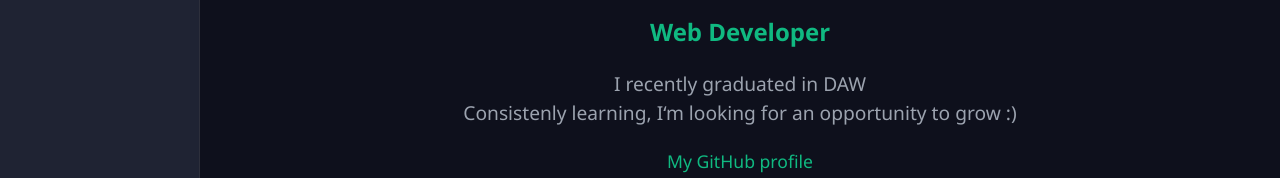
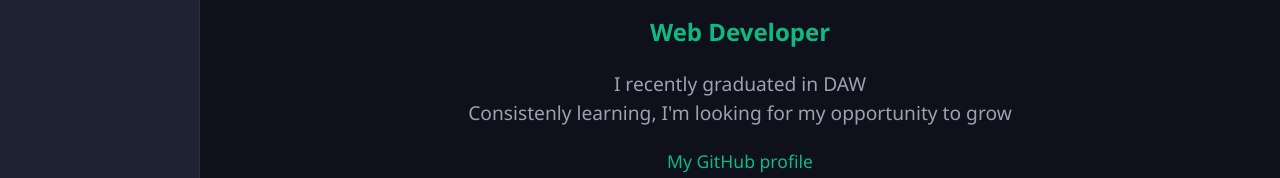
Before and after one commit to crisilto/portfolio, a React (Vite) app: page / in a window 1280 px wide. Shown: the part 497-675 px from the top of the page. Built offline with nearby package versions, Linux system fonts and the light colour scheme.

Commit message:
Starting language functionality

```diff
--- a/src/App.jsx
+++ b/src/App.jsx
@@ -12,6 +12,7 @@ import Projects from './components/Projects';
 const App = () => {
   const [activeTabs, setActiveTabs] = useState([{ id: '_home', label: '_home' }]);
   const [currentTab, setCurrentTab] = useState('_home');
+  const [language, setLanguage] = useState('en');
 
   const handleTabClick = (tabId) => {
     setCurrentTab(tabId);
@@ -32,18 +33,22 @@ const App = () => {
     }
   };
 
+  const toggleLanguage = () => {
+    setLanguage((prevLanguage) => (prevLanguage === "en" ? "es" : "en"));
+  };
+
   const renderContent = () => {
     switch (currentTab) {
       case '_home':
-        return <Home />;
+        return <Home language={language}/>;
       case '_bio':
-        return <Bio />;
+        return <Bio language={language}/>;
       case '_my_stack':
-        return <MyStack />;
+        return <MyStack language={language}/>;
       case '_projects':
-        return <Projects />;
+        return <Projects language={language}/>;
       case '_contact':
-        return <Contact />;
+        return <Contact language={language}/>;
       default:
         return null;
     }
@@ -63,6 +68,8 @@ const App = () => {
       onAddTab={handleAddTab}
       onCloseTab={handleCloseTab}
       sections={sections}
+      toggleLanguage={toggleLanguage}
+      language={language}
     >
       {renderContent()}
     </Layout>
--- a/src/components/Home.jsx
+++ b/src/components/Home.jsx
@@ -1,24 +1,25 @@
+import PropTypes from 'prop-types';
 import cvPhoto from "../assets/cv.jpg";
 import '../styles/Home.css';
 
-const Home = () => {
+const Home = ({language}) => {
   return (
     <div className="home-container">
       <div className="contact-photo">
         <img src={cvPhoto} alt="Cristina Silvestre" className="avatar" />
       </div>
       <h1 className="home-title">
-        Hi there <span role="img" aria-label="wave">👋</span> I&apos;m
+      {language === 'en' ? 'Hi there' : 'Hola'} <span role="img" aria-label="wave">👋</span> {language === 'en' ? "I'm" : 'Soy'}
       </h1>
-      <h2 className="home-name">[Cristina Silvestre]</h2>
-      <h3 className="home-role">Web Developer</h3>
+      <h2 className="home-name">{'[Cristina Silvestre]'}</h2>
+      <h3 className="home-role">{language === 'en' ? 'Web Developer' : 'Desarrolladora Web'}</h3>
       <p className="home-description">
-        I recently graduated in DAW
+        {language === 'en' ? "I recently graduated in DAW" : "Recién graduada en DAW"}
         <br />
-        Consistenly learning, I&#8216;m looking for an opportunity to grow :&#41;
+        {language === 'en'? "Consistenly learning, I'm looking for my opportunity to grow" : "Constantemente aprendiendo, buscando mi oportunidad para crecer"}
       </p>
       <p className="home-links">
-        My GitHub profile
+        {language === "en" ? "My GitHub profile" : "Mi perfil de GitHub"}
         <br />
         const githubUrl = &quot;<a href="https://github.com/crisilto" target="_blank" rel="noopener noreferrer">https://github.com/crisilto</a>&quot;
       </p>
@@ -26,4 +27,8 @@ const Home = () => {
   );
 };
 
+Home.propTypes = {
+  language: PropTypes.string.isRequired,
+}
+
 export default Home;
```
Also changed, not shown: src/translations.js (added).
